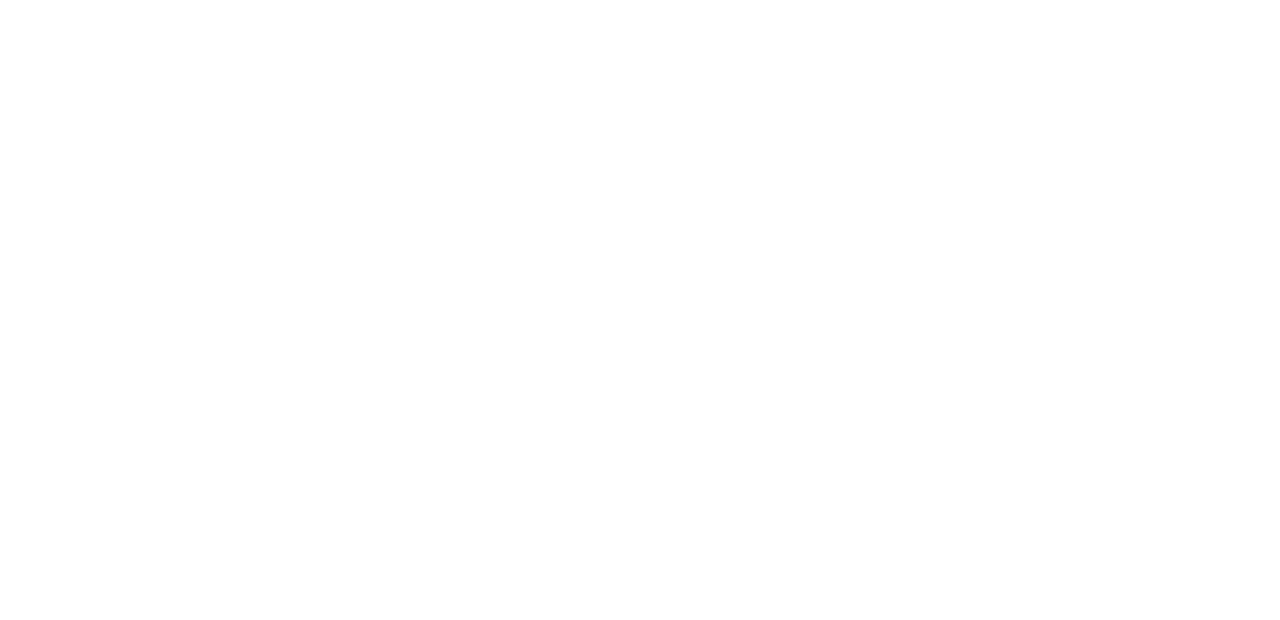
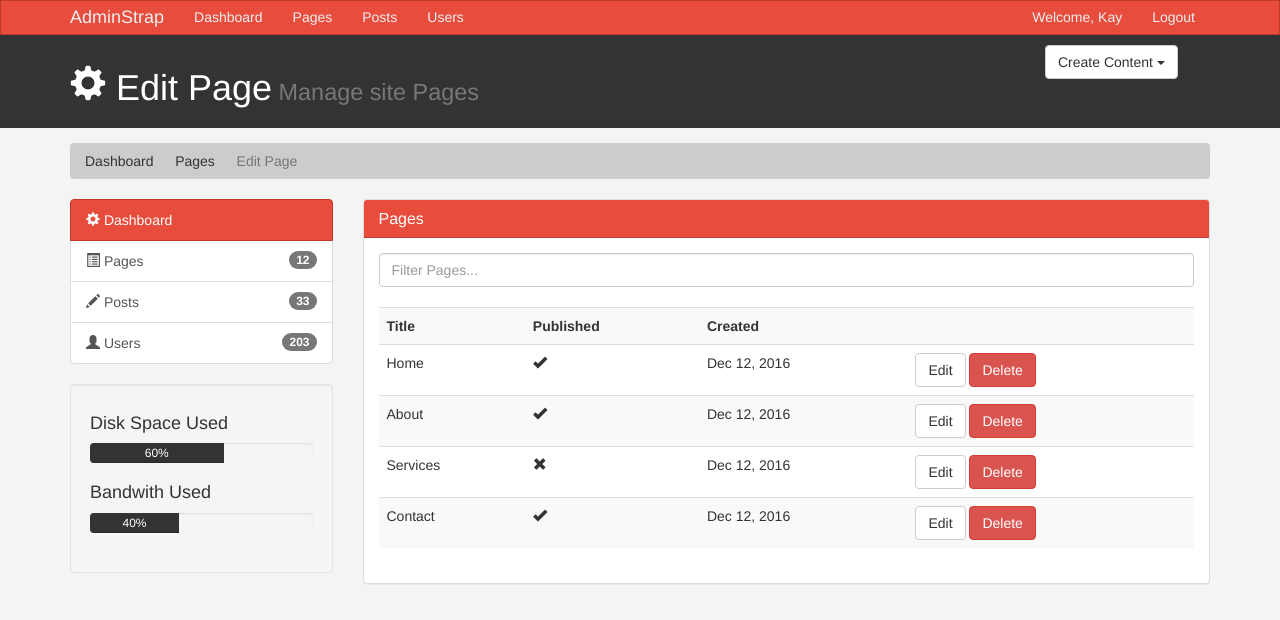
Before and after one commit to kay-ogunbo/adminStrap, a plain HTML site: page edit.html in a window 1280 px wide. Drawn offline with nearby package versions, Linux system fonts and the light colour scheme; a script that the page names is missing.

Commit message:
Updated the naming conventions on some pages

```diff
--- a/edit.html
+++ b/edit.html
@@ -0,0 +1,214 @@
+
+<!doctype html>
+<html lang="en">
+  <head>
+    <meta charset="utf-8">
+    <meta http-equiv="X-UA-Compatible" content="IE=edge">
+    <meta name="viewport" content="width=device-width, initial-scale=1">
+
+
+    <title>AdminStrap | Pages</title>
+
+    <!-- Bootstrap core CSS -->
+    <link href="css/bootstrap.min.css" rel="stylesheet">
+    <link href="css/style.css" rel="stylesheet">
+    <script src="https://cdn.ckeditor.com/4.13.1/standard/ckeditor.js"></script>
+
+
+  </head>
+
+  <body>
+
+    <nav class="navbar navbar-default">
+      <div class="container">
+        <div class="navbar-header">
+          <button type="button" class="navbar-toggle collapsed" data-toggle="collapse" data-target="#navbar" aria-expanded="false" aria-controls="navbar">
+            <span class="sr-only">Toggle navigation</span>
+            <span class="icon-bar"></span>
+            <span class="icon-bar"></span>
+            <span class="icon-bar"></span>
+          </button>
+          <a class="navbar-brand" href="#">AdminStrap</a>
+        </div>
+        <div id="navbar" class="collapse navbar-collapse">
+          <ul class="nav navbar-nav">
+            <li><a href="index.html">Dashboard</a></li>
+            <li><a href="pages.html">Pages</a></li>
+            <li><a href="posts.html">Posts</a></li>
+            <li><a href="users.html">Users</a></li>
+          </ul>
+
+          <ul class="nav navbar-nav navbar-right">
+            <li><a href="#">Welcome, Kay</a></li>
+            <li><a href="login.html">Logout</a></li>
+          </ul>
+        </div><!--/.nav-collapse -->
+      </div>
+    </nav>
+
+    <header id="header">
+        <div class="container">
+            <div class="row">
+                <div class="col-md-10">
+                    <h1><span class="glyphicon glyphicon-cog" aria-hidden="true"></span> Edit Page<small> Manage site Pages</small></h1>
+                </div>
+                <div class="col-md-2">
+                    <div class="dropdown" create>
+                        <button class="btn btn-default dropdown-toggle" type="button" id="dropdownMenu1" data-toggle="dropdown" aria-haspopup="true" aria-expanded="true">
+                          Create Content
+                          <span class="caret"></span>
+                        </button>
+                        <ul class="dropdown-menu" aria-labelledby="dropdownMenu1">
+                          <li><a type="button" data-toggle="modal" data-target="#addPage">Add Page</a></li>
+                          <li><a href="#">Add Post</a></li>
+                          <li><a href="#">Add User</a></li>
+                        </ul>
+                      </div>
+                </div>
+            </div>
+        </div>
+    </header>
+    <section id id="breadcrumb">
+      <div class="container">
+        <ol class="breadcrumb">
+          <li><a href="index.html">Dashboard</a></li>
+          <li><a href="pages.html">Pages</a></li>
+          <li class="active">Edit Page</li>
+        </ol>
+      </div>
+    </section>
+
+    <section id="main">
+      <div class="container">
+        <div class="row">
+          <div class="col-md-3">
+            <div class="list-group">
+              <a href="index.html" class="list-group-item active main-color-bg">
+                <span class="glyphicon glyphicon-cog" aria-hidden="true"></span> Dashboard
+              </a>
+              <a href="pages.html" class="list-group-item"><span class="glyphicon glyphicon-list-alt" aria-hidden="true"></span> Pages <span class="badge">12</span></a>
+              <a href="posts.html" class="list-group-item"><span class="glyphicon glyphicon-pencil" aria-hidden="true"></span> Posts <span class="badge">33</span></a>
+              <a href="users.html" class="list-group-item"><span class="glyphicon glyphicon-user" aria-hidden="true"></span> Users <span class="badge">203</span></a>
+            </div>
+            <div class="well">
+              <h4>Disk Space Used</h4>
+              <div class="progress">
+                <div class="progress-bar" role="progressbar" aria-valuenow="60" aria-valuemin="0" aria-valuemax="100" style="width: 60%;">
+                  60%
+                </div>
+              </div>
+              <h4>Bandwith Used</h4>
+              <div class="progress">
+                <div class="progress-bar" role="progressbar" aria-valuenow="60" aria-valuemin="0" aria-valuemax="100" style="width: 40%;">
+                  40%
+                </div>
+              </div>
+            </div>
+          </div>
+          <div class="col-md-9">
+            <div class="panel panel-default">
+              <div class="panel-heading main-color-bg">
+                <h3 class="panel-title">Pages</h3>
+              </div>
+              <div class="panel-body">
+                <div class="row">
+                  <div class="col-md-12">
+                    <input type="text" class="form-control" placeholder="Filter Pages...">
+                  </div>
+                </div>
+                <br>
+                <table class="table table-striped table-hover">
+                  <tr>
+                    <th>Title</th>
+                    <th>Published</th>
+                    <th>Created</th>
+                    <th></th>
+                  </tr>
+                  <tr>
+                    <td>Home</td>
+                    <td><span class="glyphicon glyphicon-ok" aria-hidden="true"></span></td>
+                    <td>Dec 12, 2016</td>
+                    <td><a class="btn btn-default" href="edit.html">Edit</a> <a class="btn btn-danger" href="#">Delete</a></td>
+                  </tr>
+                  <tr>
+                    <td>About</td>
+                    <td><span class="glyphicon glyphicon-ok" aria-hidden="true"></span></td>
+                    <td>Dec 12, 2016</td>
+                    <td><a class="btn btn-default" href="edit.html">Edit</a> <a class="btn btn-danger" href="#">Delete</a></td>
+                  </tr>
+                  <tr>
+                    <td>Services</td>
+                    <td><span class="glyphicon glyphicon-remove" aria-hidden="true"></span></td>
+                    <td>Dec 12, 2016</td>
+                    <td><a class="btn btn-default" href="edit.html">Edit</a> <a class="btn btn-danger" href="#">Delete</a></td>
+                  </tr>
+                  <tr>
+                    <td>Contact</td>
+                    <td><span class="glyphicon glyphicon-ok" aria-hidden="true"></span></td>
+                    <td>Dec 12, 2016</td>
+                    <td><a class="btn btn-default" href="edit.html">Edit</a> <a class="btn btn-danger" href="#">Delete</a></td>
+                  </tr>
+                </table>
+              </div>
+            </div>
+
+          </div>
+        </div>
+
+      </div>
+
+    </section>
+
+    <!-- Modal -->
+    <div class="modal fade" id="addPage" tabindex="-1" role="dialog" aria-labelledby="myModalLabel">
+      <div class="modal-dialog" role="document">
+        <div class="modal-content">
+          <form>
+            <div class="modal-header">
+              <button type="button" class="close" data-dismiss="modal" aria-label="Close"><span aria-hidden="true">&times;</span></button>
+              <h4 class="modal-title" id="myModalLabel">Add Page</h4>
+            </div>
+            <div class="modal-body">
+                <div class="form-group">
+                  <label>Page Title</label>
+                  <input type="text" class="form-control" placeholder="Page Title">
+                </div>
+                <div class="form-group">
+                  <label>Page Body</label>
+                  <textarea name="editor1" class="form-control" placeholder="Page Body"></textarea>
+                </div>
+              <div class="checkbox">
+                <label>
+                  <input type="checkbox"> Published
+                </label>
+              </div>
+              <div class="form-group">
+                <label>Meta Tags</label>
+                <input type="text" class="form-control" placeholder="Add some tags...">
+              </div>
+              <div class="form-group">
+                <label>Meta Description</label>
+                <input type="text" class="form-control" placeholder="Add Meta Description...">
+              </div>
+            </div>
+            <div class="modal-footer">
+              <button type="button" class="btn btn-default" data-dismiss="modal">Close</button>
+              <button type="submit" class="btn btn-primary">Save changes</button>
+            </div>
+          </form>
+        </div>
+      </div>
+    </div>
+
+    <script>
+      CKEDITOR.replace( 'editor1' );
+    </script>
+
+    <!-- Bootstrap core JavaScript
+    ================================================== -->
+    <!-- Placed at the end of the document so the pages load faster -->
+    <script src="https://ajax.googleapis.com/ajax/libs/jquery/1.12.4/jquery.min.js"></script>
+    <script src="js/bootstrap.min.js"></script>
+
+  </body>
+</html>
```
Also changed, not shown: pages.html (+1 -1 lines), users.html (+1 -1 lines).
